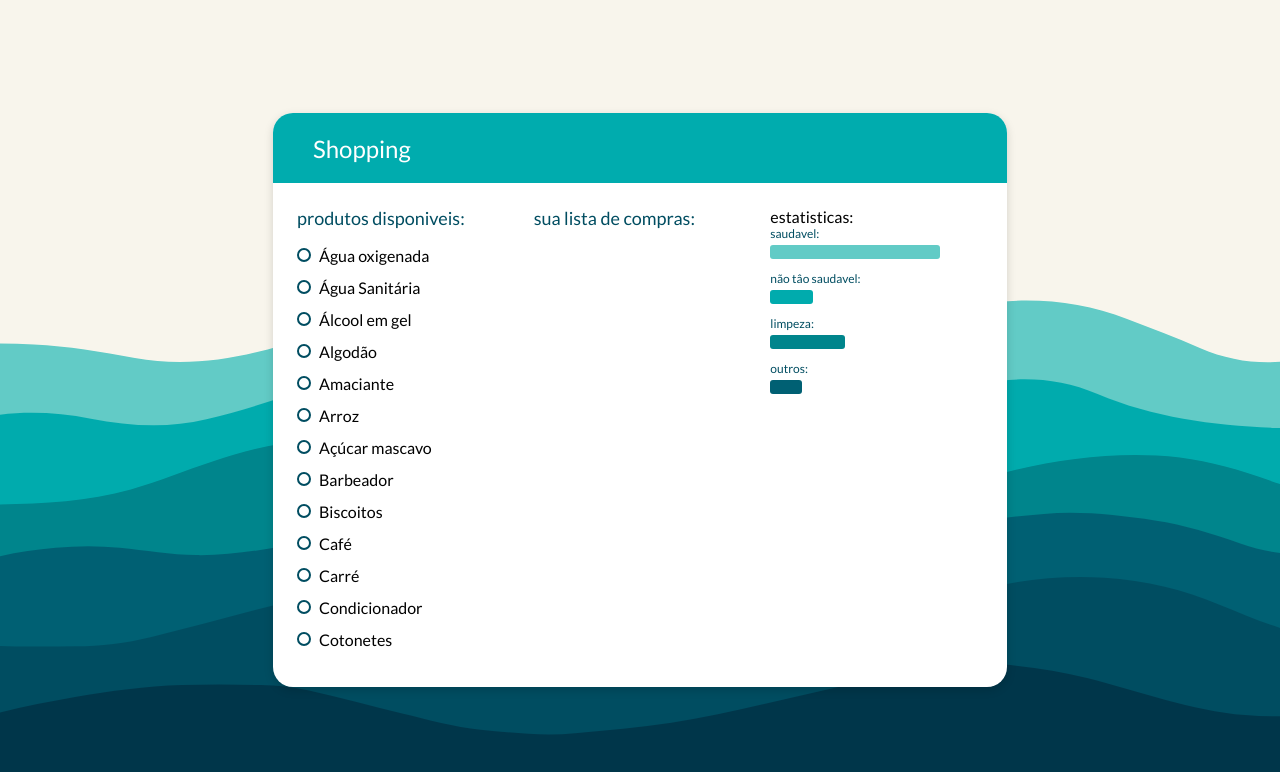
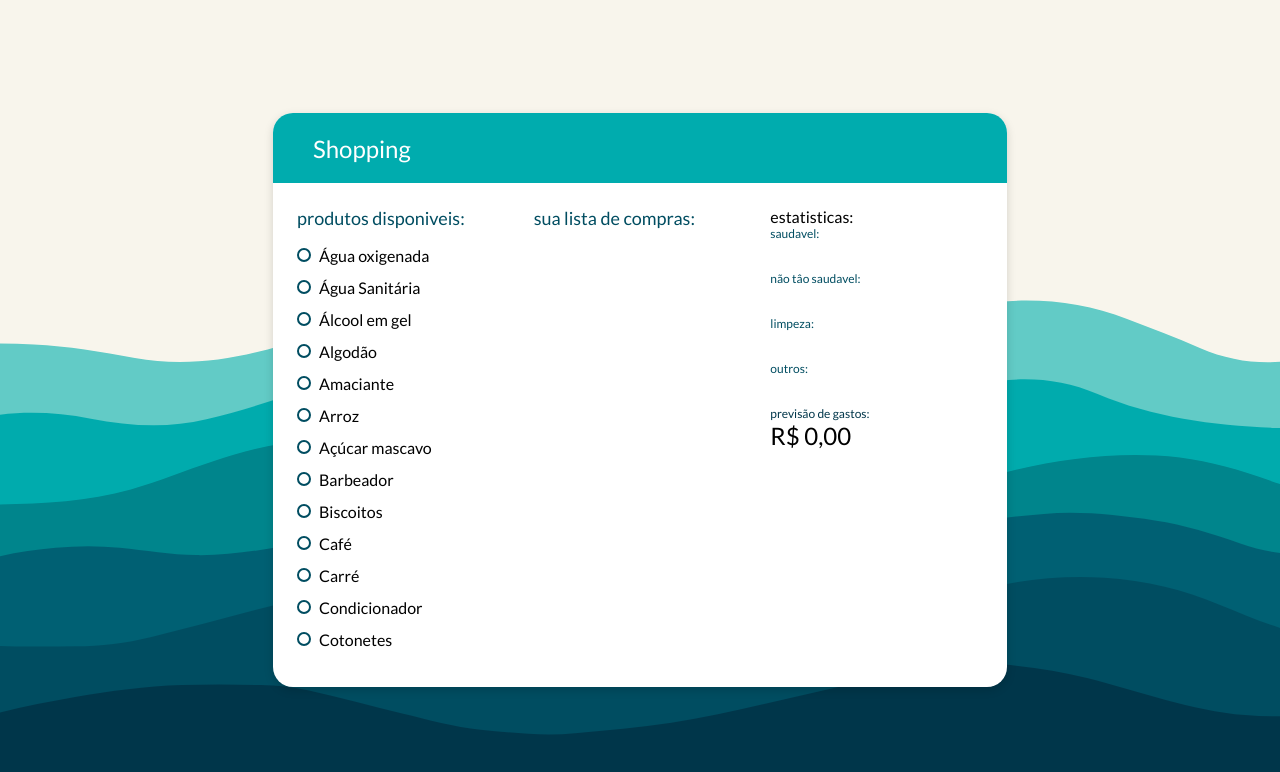
Before and after one commit to LucasVSDev/shopping, a React (Create React App) app: page / in a window 1280 px wide. Shown: the top 772 px of the page. Built offline with nearby package versions, Linux system fonts and the light colour scheme.

Commit message:
fish the basic logic

```diff
--- a/src/components/App/App.jsx
+++ b/src/components/App/App.jsx
@@ -3,19 +3,30 @@ import LineChart from '../../shared/LineChart/lineChart'
 import AppContainer from '../AppContainer/AppContainer'
 import AppHeader from '../AppHeader/AppHeader'
 import ShoppingList from '../ShoppingList/ShoppingList'
+import productsMock from '../../mocks/products.json'
+import extractPercentage from '../../utils/extractPercentage'
 import { Wrapper, Container } from './App.styles'
-import productsMock from '../../mocks/products.json'
 
 function App() {
   const colors = ['#62CBC6', '#00ABAD', '#00858C', '#006073', '#004D61']
 
   const [products, setProducts] = useState(productsMock.products)
   const [selectedProducts, setSelectedProducts] = useState([])
+  const [totalPrice, setTotalPrice] = useState(0)
+
 
   useEffect(() => {
     const newSelectedProducts = products.filter(product => product.checked)
     setSelectedProducts(newSelectedProducts)
   }, [products])
+
+  useEffect(() => {
+    const total = selectedProducts
+      .map(product => product.price)
+      .reduce((a, b) => a + b, 0)
+
+    setTotalPrice(total)
+  }, [selectedProducts])
 
   function handleToggle(id, checked) {
     const newProducts = products.map(product =>
@@ -43,10 +54,46 @@ function App() {
         right={<div>
           estatisticas:
 
-          <LineChart color={colors[0]} title="saudavel" percentage={80} />
-          <LineChart color={colors[1]} title="não tâo saudavel" percentage={20} />
-          <LineChart color={colors[2]} title="limpeza" percentage={35} />
-          <LineChart color={colors[3]} title="outros" percentage={15} />
+          <LineChart
+            color={colors[0]}
+            title="saudavel"
+            percentage={extractPercentage(selectedProducts.length,
+              selectedProducts.filter(product => product.tags.includes('healthy')).length)}
+          />
+
+          <LineChart
+            color={colors[1]}
+            title="não tâo saudavel"
+            percentage={extractPercentage(selectedProducts.length,
+              selectedProducts.filter(product => product.tags.includes('junk')).length)}
+          />
+
+          <LineChart
+            color={colors[2]}
+            title="limpeza"
+            percentage={extractPercentage(selectedProducts.length,
+              selectedProducts.filter(product => product.tags.includes('cleaning')).length)}
+          />
+
+          <LineChart
+            color={colors[3]}
+            title="outros"
+            percentage={extractPercentage(selectedProducts.length,
+              selectedProducts.filter(product => product.tags.includes('others')).length)}
+          />
+
+          <div style={{ marginTop: 12 }}>
+            <h2 style={{ fontWeight: 400, fontSize: 12, color: '#00364A' }}>
+              previsão de gastos:
+            </h2>
+            <div style={{ fontSize: 24 }}>
+              {totalPrice.toLocaleString('pt-br', {
+                minimumFractionDigits: 2,
+                style: 'currency',
+                currency: 'BRL'
+              })}
+            </div>
+          </div>
         </div>}
       />
     </Container>
--- a/src/components/ShoppingList/ShoppingList.jsx
+++ b/src/components/ShoppingList/ShoppingList.jsx
@@ -10,6 +10,7 @@ function ShoppingList({ title, products, onToggle }) {
     <Array>
       {
         products.map(product => <Checkbox
+          key={product.id}
           value={product.checked}
           title={product.name}
           onClick={() => onToggle(product.id, product.checked)}
--- /dev/null
+++ b/src/utils/extractPercentage.js
@@ -0,0 +1,3 @@
+export default function extractPercentage (total, category) {
+  return (category * 100 ) / total
+}
```
